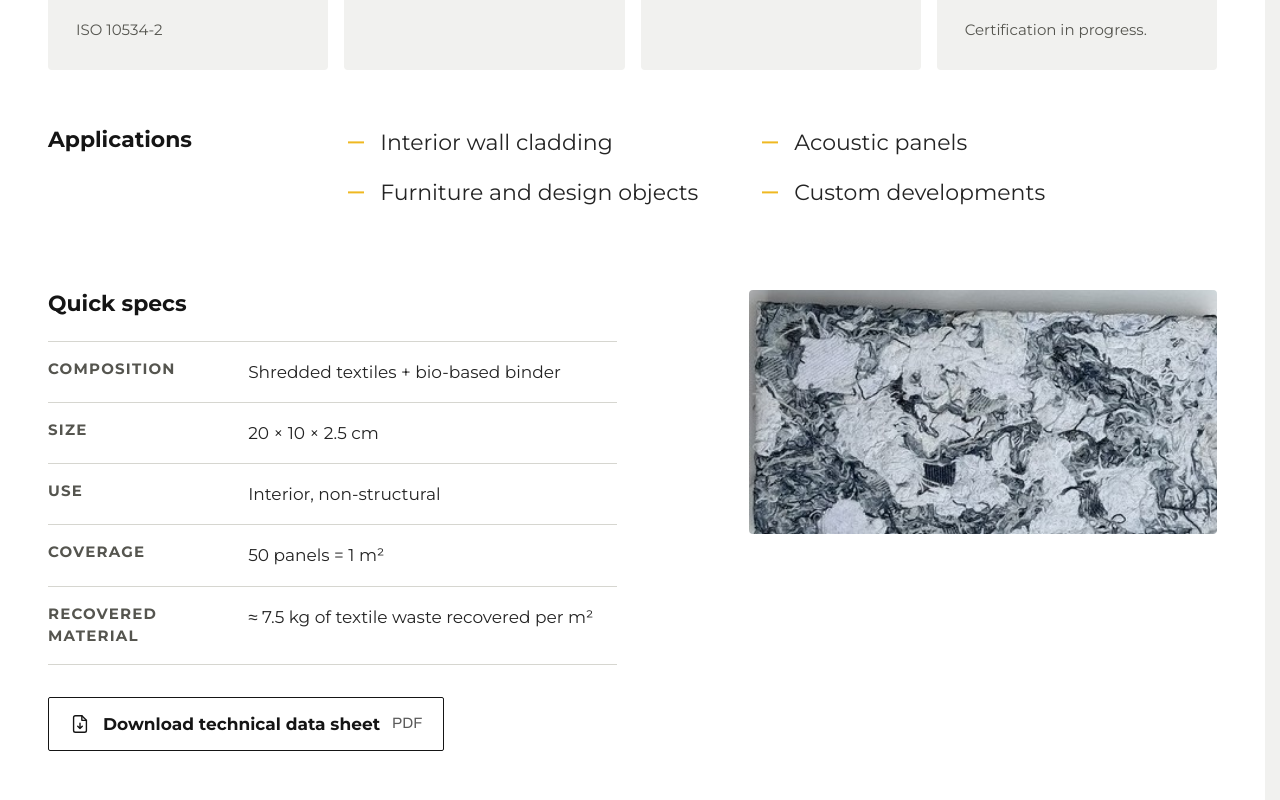
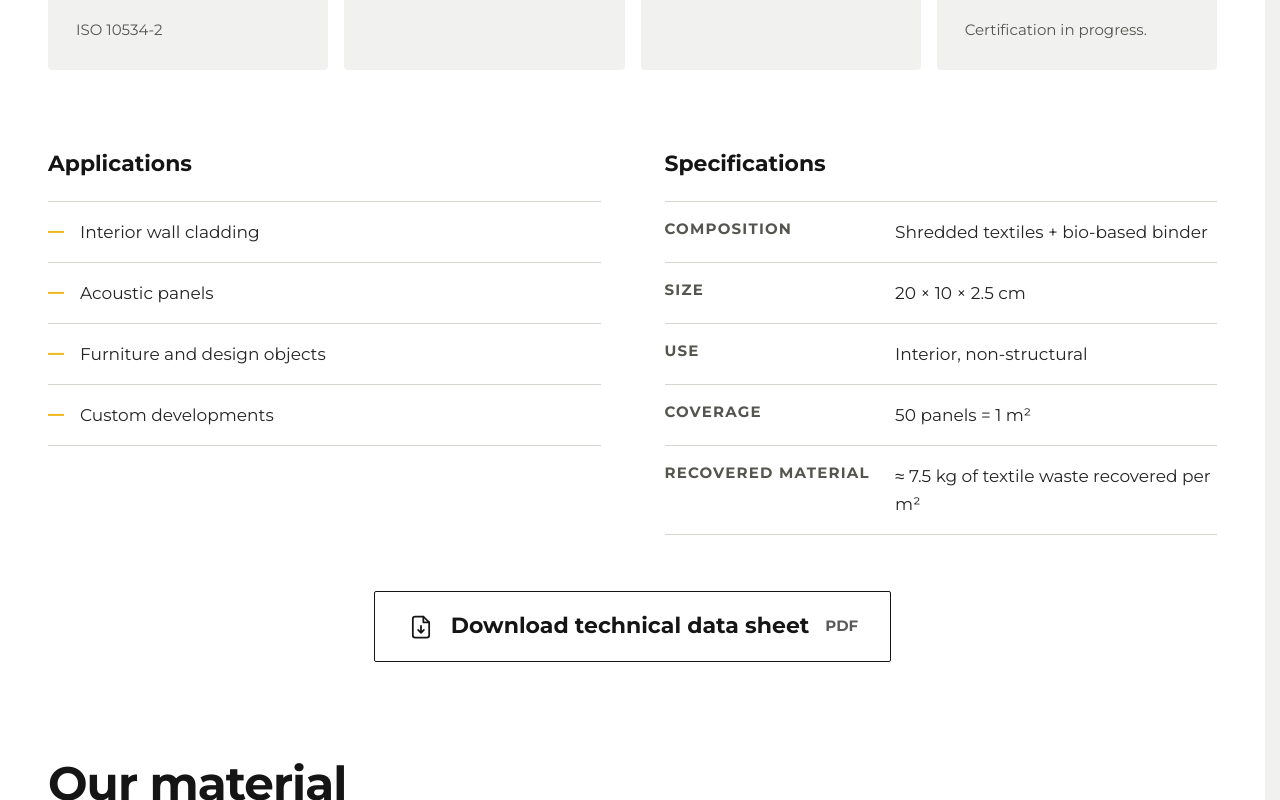
Before and after one commit to lautaromendezar-cmd/requecho, a Next.js app: page /en in a window 1280 px wide. Shown: the part 4020-4820 px from the top of the page. Built offline with nearby package versions, Linux system fonts and the light colour scheme.

Commit message:
Producto: tablas de Aplicaciones y Caracteristicas, sin la macro de textura y ficha tecnica con los PDF de Drive (devolucion final, cambio 4)
Tambien: HeroFotos ya no llama a setState directo dentro del efecto (lint).

Co-Authored-By: Claude Opus 5.5 (1M context) <noreply@anthropic.com>

```diff
--- a/src/app/globals.css
+++ b/src/app/globals.css
@@ -546,6 +546,19 @@
     background-color var(--duration-base) var(--ease-out-expo),
     color var(--duration-base) var(--ease-out-expo);
 }
+/* Ficha técnica: más grande que el resto (devolución final, 7-oct-2026). */
+.btn-outline--grande {
+  gap: clamp(0.625rem, 2vw, 1rem);
+  max-width: 100%;
+  min-height: 4rem;
+  padding: 1rem clamp(1.25rem, 4vw, 2rem);
+  font-size: clamp(1.0625rem, 0.9rem + 0.7vw, 1.375rem);
+}
+@media (min-width: 40rem) {
+  .btn-outline--grande {
+    white-space: nowrap;
+  }
+}
 .btn-outline:hover {
   background: var(--color-text-strong);
   color: var(--color-inverse-text);
--- a/src/components/sections/Producto.tsx
+++ b/src/components/sections/Producto.tsx
@@ -7,14 +7,13 @@ import { motion } from "@/config/motion";
 import { useContenido } from "@/content/ContenidoProvider";
 import { Kicker } from "@/components/ui/Kicker";
 import { Icon } from "@/components/ui/Icon";
-import { TextureLens } from "./producto/TextureLens";
 import { Gallery } from "./producto/Gallery";
 
 /**
  * BLOQUE 3 — PRODUCTO
  * El bloque de acento se expande detrás de la foto (como "Nuestra mirada").
  * Cuatro propiedades como cards interactivas, aplicaciones, ficha breve en texto,
- * macro de textura con lupa y galería arrastrable sin autoplay.
+ * tablas de aplicaciones y características y galería arrastrable sin autoplay.
  */
 export function Producto() {
   const { producto, idioma } = useContenido();
@@ -136,26 +135,24 @@ export function Producto() {
           </ul>
         </div>
 
-        {/* Aplicaciones */}
-        <div className="mt-14 grid gap-6 lg:grid-cols-12 lg:gap-x-8">
-          <h3 data-reveal className="text-h3 lg:col-span-3">
+        {/* Aplicaciones y características: dos tablas mínimas lado a lado y el
+            botón de la ficha centrado debajo (devolución final, 7-oct-2026: se
+            quitó la macro de textura). */}
+        <div className="mt-14 grid gap-12 lg:mt-20 lg:grid-cols-2 lg:gap-x-16">
+          <div>
+            <h3 data-reveal className="text-h3">
               {producto.aplicacionesTitulo}
             </h3>
-          {/* Dos columnas parejas: con los puntos en una sola tira, el corte de
-              renglón dejaba un separador colgando al principio de la segunda línea. */}
-          <ul className="m-0 grid list-none gap-x-16 gap-y-4 p-0 text-lead sm:grid-cols-[repeat(2,minmax(0,max-content))] lg:col-span-9">
+            <ul className="m-0 mt-6 list-none divide-y divide-line border-y border-line p-0">
               {producto.aplicaciones.map((a, i) => (
-              <li key={a} data-reveal data-reveal-delay={String(i * 80)} className="flex items-baseline gap-4">
+                <li key={a} data-reveal data-reveal-delay={String(i * 70)} className="flex items-baseline gap-4 py-4 text-text">
                   <span aria-hidden="true" className="h-[2px] w-4 shrink-0 translate-y-[-0.3em] bg-accent-line" />
                   <span>{a}</span>
                 </li>
               ))}
             </ul>
           </div>
-
-        {/* Ficha breve + macro de textura */}
-        <div className="mt-14 grid gap-10 lg:mt-20 lg:grid-cols-12 lg:gap-x-8">
-          <div className="lg:col-span-6">
+          <div>
             <h3 data-reveal className="text-h3">
               {producto.fichaTitulo}
             </h3>
@@ -165,31 +162,31 @@ export function Producto() {
                   key={k}
                   data-reveal
                   data-reveal-delay={String(i * 70)}
-                  className="grid grid-cols-[minmax(9rem,1fr)_2fr] gap-4 py-4"
+                  className="grid grid-cols-[minmax(8rem,2fr)_3fr] gap-4 py-4"
                 >
                   <dt className="text-small font-bold uppercase tracking-[0.08em] text-muted">{k}</dt>
                   <dd className="m-0 text-text">{v}</dd>
                 </div>
               ))}
             </dl>
+          </div>
+        </div>
         {producto.fichaTecnica.url ? (
+          <div className="mt-12 flex justify-center lg:mt-14">
             <a
               href={producto.fichaTecnica.url}
-                {...(producto.fichaTecnica.url !== "#" ? { target: "_blank", rel: "noopener noreferrer" } : {})}
+              target="_blank"
+              rel="noopener noreferrer"
               data-reveal
               data-icon-host
-                className="btn-outline mt-8"
+              className="btn-outline btn-outline--grande"
             >
-                <Icon name="documento" size={22} bare draw={false} />
+              <Icon name="documento" size={28} bare draw={false} />
               <span>{producto.fichaTecnica.texto}</span>
-                <span className="text-legal opacity-70">{producto.fichaTecnica.formato}</span>
+              <span className="text-small opacity-70">{producto.fichaTecnica.formato}</span>
             </a>
+          </div>
         ) : null}
-          </div>
-          <div data-reveal className="lg:col-span-5 lg:col-start-8">
-            <TextureLens imagen={producto.textura} />
-          </div>
-        </div>
 
         {/* Carrusel: el material aplicado a productos */}
         <div className="mt-16 lg:mt-24">
--- a/src/components/sections/hero/HeroFotos.tsx
+++ b/src/components/sections/hero/HeroFotos.tsx
@@ -26,11 +26,11 @@ export function HeroFotos({ fotos }: { fotos: readonly ImagenHero[] }) {
   const cargadas = useRef(new Set<number>([0]));
 
   useEffect(() => {
+    const on = () => setResto(true);
     if (document.readyState === "complete") {
-      setResto(true);
-      return;
+      const t = window.setTimeout(on, 0);
+      return () => window.clearTimeout(t);
     }
-    const on = () => setResto(true);
     window.addEventListener("load", on, { once: true });
     return () => window.removeEventListener("load", on);
   }, []);
--- a/src/components/sections/producto/TextureLens.tsx
+++ /dev/null
@@ -1,84 +0,0 @@
-"use client";
-
-import Image from "next/image";
-import { useRef } from "react";
-import { gsap, useGSAP } from "@/lib/gsap";
-import { motion } from "@/config/motion";
-import type { Imagen } from "@/content/landing";
-
-const ZOOM = 1.5;
-
-/**
- * Macro de textura con lupa que sigue al cursor (puntero fino) y zoom al tocar
- * (puntero grueso). Sólo transform y opacity.
- */
-export function TextureLens({ imagen }: { imagen: Imagen }) {
-  const host = useRef<HTMLDivElement>(null);
-
-  useGSAP(
-    () => {
-      const el = host.current;
-      if (!el || !motion.lens) return;
-      const lens = el.querySelector<HTMLElement>(".lens");
-      const lensImg = el.querySelector<HTMLElement>(".lens img");
-      if (!lens || !lensImg) return;
-      const mm = gsap.matchMedia();
-
-      mm.add(`${motion.media.fine} and ${motion.media.ok}`, () => {
-        const R = lens.offsetWidth / 2;
-        const lx = gsap.quickTo(lens, "x", { duration: 0.35, ease: "power3.out" });
-        const ly = gsap.quickTo(lens, "y", { duration: 0.35, ease: "power3.out" });
-        const ix = gsap.quickTo(lensImg, "x", { duration: 0.35, ease: "power3.out" });
-        const iy = gsap.quickTo(lensImg, "y", { duration: 0.35, ease: "power3.out" });
-        const size = () => gsap.set(lensImg, { width: el.clientWidth * ZOOM, height: el.clientHeight * ZOOM });
-        size();
-        const move = (e: PointerEvent) => {
-          const r = el.getBoundingClientRect();
-          const x = e.clientX - r.left;
-          const y = e.clientY - r.top;
-          lx(x - R);
-          ly(y - R);
-          ix(-(x * ZOOM - R));
-          iy(-(y * ZOOM - R));
-        };
-        const enter = () => gsap.to(lens, { opacity: 1, duration: 0.3 });
-        const leave = () => gsap.to(lens, { opacity: 0, duration: 0.3 });
-        el.addEventListener("pointermove", move);
-        el.addEventListener("pointerenter", enter);
-        el.addEventListener("pointerleave", leave);
-        const ro = new ResizeObserver(size);
-        ro.observe(el);
-        return () => {
-          el.removeEventListener("pointermove", move);
-          el.removeEventListener("pointerenter", enter);
-          el.removeEventListener("pointerleave", leave);
-          ro.disconnect();
-        };
-      });
-
-      mm.add("(pointer: coarse)", () => {
-        const toggle = () => el.classList.toggle("is-zoomed");
-        el.addEventListener("click", toggle);
-        return () => el.removeEventListener("click", toggle);
-      });
-    },
-    { scope: host },
-  );
-
-  return (
-    <div ref={host} className="lens-host rounded-lg" style={{ aspectRatio: `${imagen.width} / ${imagen.height}` }}>
-      <Image
-        src={imagen.src}
-        alt={imagen.alt}
-        width={imagen.width}
-        height={imagen.height}
-        sizes="(min-width: 64rem) 40vw, 100vw"
-        className="lens-base h-full w-full object-cover"
-      />
-      <div className="lens" aria-hidden="true">
-        {/* eslint-disable-next-line @next/next/no-img-element */}
-        <img src={imagen.src} alt="" draggable={false} loading="lazy" decoding="async" />
-      </div>
-    </div>
-  );
-}
--- a/src/config/motion.ts
+++ b/src/config/motion.ts
@@ -8,8 +8,6 @@ export const motion = {
    *  scroll pero la sección no se queda quieta. Apagado por devolución de las
    *  clientas (oct. 2026): el pin dejaba un espacio vacío largo al bajar. */
   pinProcess: false,
-  /** Lupa de textura en el bloque 3 (desktop). */
-  lens: true,
 
   durations: { fast: 0.35, base: 0.8, slow: 1.2, hero: 1.4 },
   eases: {
--- a/src/content/landing.en.ts
+++ b/src/content/landing.en.ts
@@ -141,12 +141,11 @@ export const producto = {
   ] satisfies Propiedad[],
   aplicacionesTitulo: "Applications",
   aplicaciones: ["Interior wall cladding", "Acoustic panels", "Furniture and design objects", "Custom developments"],
-  fichaTitulo: "Quick specs",
+  fichaTitulo: "Specifications",
   fichaTecnica: {
     texto: "Download technical data sheet",
     formato: "PDF",
-    // "#" provisorio para que se vea el botón; reemplazar por el link de Drive.
-    url: "#" as string | undefined,
+    url: "https://drive.google.com/file/d/1y6UN7bzm0ohmzxreHHKRCQYUJKxkjFIw/view" as string | undefined,
   },
   ficha: [
     ["Composition", "Shredded textiles + bio-based binder"],
@@ -160,12 +159,6 @@ export const producto = {
     alt: "A hand holds two Requecho panels, one light and one speckled grey, against a door painted yellow.",
     width: 768,
     height: 1024,
-  } satisfies Imagen,
-  textura: {
-    src: "/images/textura-macro.jpg",
-    alt: "Close-up of a Requecho panel surface: pressed white and grey textile fibers with dark streaks.",
-    width: 395,
-    height: 206,
   } satisfies Imagen,
   galeriaTitulo: "Our material applied to products",
   /** Carrusel en cuadrado (scripts/preparar-carrusel.py). */
--- a/src/content/landing.ts
+++ b/src/content/landing.ts
@@ -194,16 +194,12 @@ export const producto = {
     "Mobiliario y objetos de diseño",
     "Desarrollos especiales",
   ],
-  fichaTitulo: "Ficha breve",
-  /**
-   * [DATO A CONFIRMAR: link al PDF de la ficha técnica en Drive]. Sin url, el
-   * botón no se muestra. La versión en inglés tiene su propio PDF.
-   */
+  fichaTitulo: "Características",
+  /** PDF de la ficha técnica en el Drive de las clientas; el inglés tiene el suyo. Sin url, el botón no se muestra. */
   fichaTecnica: {
     texto: "Descargar ficha técnica",
     formato: "PDF",
-    // "#" provisorio para que se vea el botón; reemplazar por el link de Drive.
-    url: "#" as string | undefined,
+    url: "https://drive.google.com/file/d/1vOEZoSydxOj_zLFp_lsWYz45wP09iFVA/view" as string | undefined,
   },
   ficha: [
     ["Composición", "Textiles triturados + aglutinante de base biológica"],
@@ -217,12 +213,6 @@ export const producto = {
     alt: "Una mano sostiene dos paneles Requecho, uno claro y uno gris jaspeado, contra una puerta pintada de amarillo.",
     width: 768,
     height: 1024,
-  } satisfies Imagen,
-  textura: {
-    src: "/images/textura-macro.jpg",
-    alt: "Detalle de la superficie de un panel Requecho: fibras textiles blancas y grises prensadas, con vetas oscuras.",
-    width: 395,
-    height: 206,
   } satisfies Imagen,
   galeriaTitulo: "Nuestro material aplicado a productos",
   /** Carrusel en cuadrado (scripts/preparar-carrusel.py). */
```
Also changed, not shown: 1 other file (tests, documents, lock files or other folders). Lines whose indentation alone changed are shown as unchanged.
